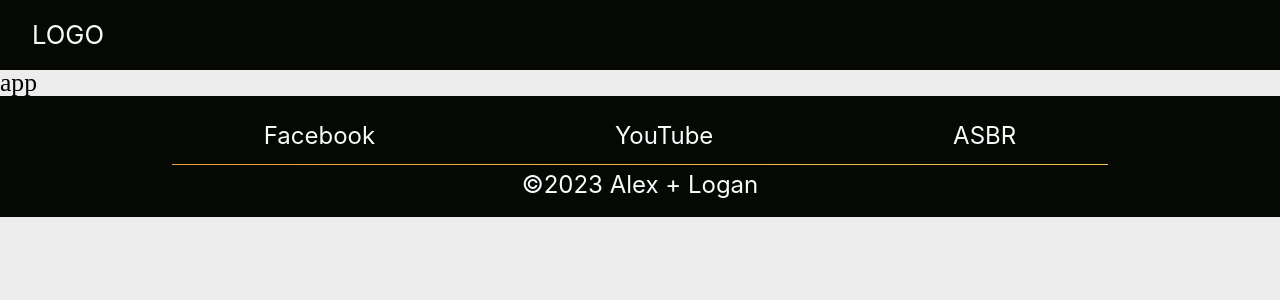
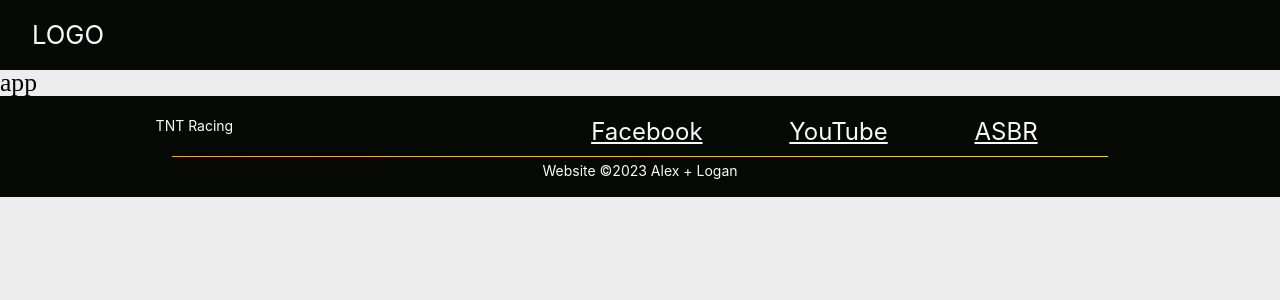
Before and after one commit to Lo-GR/tnt-racing, a React (Create React App) app: page / in a window 1280 px wide. Shown: the top 300 px of the page. Built offline with nearby package versions, Linux system fonts and the light colour scheme.

Commit message:
refactor some shit

```diff
--- a/src/Components/Footers/FooterOne/index.tsx
+++ b/src/Components/Footers/FooterOne/index.tsx
@@ -1,12 +1,34 @@
+import { Link } from "react-router-dom";
+
 export const FooterOne = () => {
+
+  const socialMediaLinks = [
+    {
+      link: "https://www.facebook.com/JeepersCreepers9966",
+      site: "Facebook"
+    },
+    {
+      link: "https://www.youtube.com/user/tcummings1000",
+      site: "YouTube"
+    },
+    {
+      link: "https://www.asbracing.com/",
+      site: "ASBR"
+    },
+  ]
+
+  const hyperLinkGenerator = ({ link, site }: { link: string, site: string }) => {
+    return <Link key={site + link} to={link} target="_blank" rel="noreferrer"><p className='underline'>{site}</p> </Link>
+  }
+
   return (
     <div className="bg-sp-primary-200">
-      <div className="container flex flex-col justify-center items-center text-2xl gap-1 mx-auto p-4">
-        <div className="container flex flex-row justify-around p-2">
-          {/* <div>
-            <p>Contact Us</p>
-            <p>Support</p>
+      <div className="container flex flex-col justify-between items-center text-2xl gap-1 mx-auto p-4">
+        <div className="container flex flex-row justify-around p-1 ">
+          <div>
+            <p className="text-sm">TNT Racing</p>
           </div>
+          {/*
           <div>
             <p>Careers</p>
             <p>Terms of Service</p>
@@ -15,15 +37,15 @@ export const FooterOne = () => {
             <p>Accessibility</p>
             <p>Privacy Agreement</p>
           </div> */}
-          <div className="flex flex-row justify-evenly items-center w-full">
-            <a href="https://www.facebook.com/JeepersCreepers9966" target="_blank" rel="noreferrer"><p>Facebook</p> </a>
-            <a href="https://www.youtube.com/user/tcummings1000" target="_blank" rel="noreferrer"><p>YouTube</p></a>
-            <a href="https://www.asbracing.com/" target="_blank" rel="noreferrer"><p>ASBR</p></a>
+          <div className="flex flex-row justify-evenly items-center w-1/2">
+            {socialMediaLinks.map((social) => {
+              return hyperLinkGenerator(social)
+            })}
           </div>
         </div>
         <div className="w-9/12 h-px bg-gradient-to-tl from-sp-tertiary-600 to-sp-tertiary-500" />
         <div>
-          <p>©2023 Alex + Logan</p>
+          <p className="text-sm">Website ©2023 Alex + Logan</p>
         </div>
       </div>
     </div>
```
Also changed, not shown: src/Images/TD-Contracting-Logo.jpg (deleted), src/Images/TDContractingLogo.png (added).
